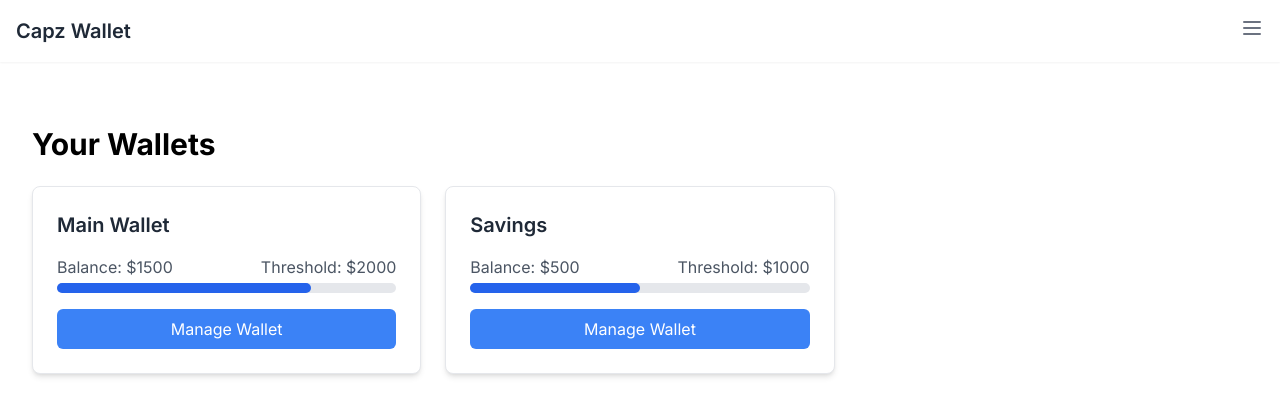
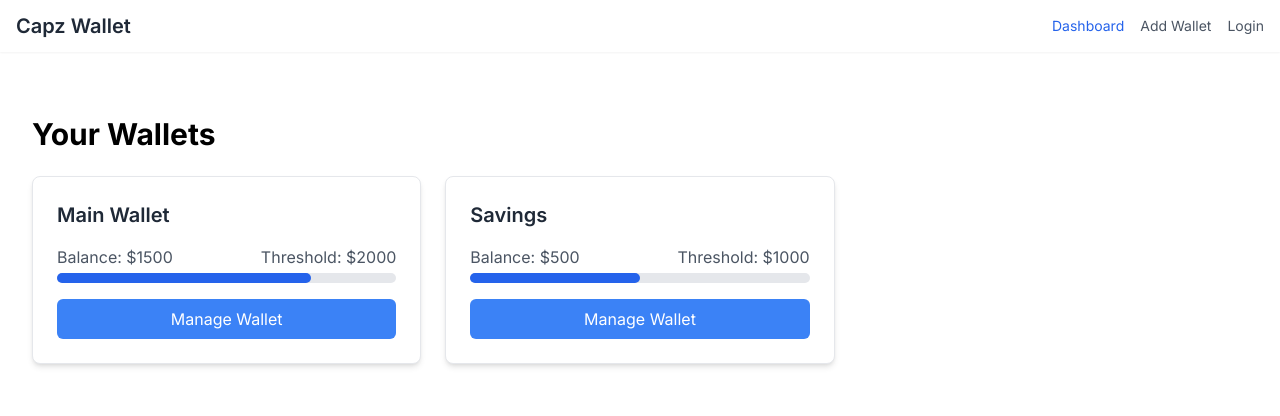
Before and after one commit to syntrofi/capz, a Next.js app: page /dashboard in a window 1280 px wide. Shown: the top 416 px of the page. Built offline with nearby package versions, Linux system fonts and the light colour scheme.

Commit message:
changed Navbar

```diff
--- a/app/layout.tsx
+++ b/app/layout.tsx
@@ -1,7 +1,7 @@
 import './globals.css'
 import type { Metadata } from 'next'
 import { Inter } from 'next/font/google'
-import BurgerMenu from '@/components/BurgerMenu'
+import Navbar from '@/components/Navbar'
 
 const inter = Inter({ subsets: ['latin'] })
 
@@ -18,12 +18,7 @@ export default function RootLayout({
   return (
     <html lang="en">
       <body className={inter.className}>
-        <header className="bg-white shadow-sm">
-          <div className="container mx-auto px-4 py-4 flex justify-between items-center">
-            <h1 className="text-xl font-semibold text-gray-800">Capz Wallet</h1>
-            <BurgerMenu />
-          </div>
-        </header>
+        <Navbar />
         <main className="container mx-auto px-4 py-8">
           {children}
         </main>
--- a/components/NavBar.tsx
+++ b/components/NavBar.tsx
@@ -1,15 +1,48 @@
+'use client'
+
 import Link from 'next/link'
+import { usePathname } from 'next/navigation'
+import { useState } from 'react'
 
 export default function Navbar() {
+  const pathname = usePathname()
+  const [isLoggedIn, setIsLoggedIn] = useState(false) // This should be replaced with actual auth state
+
   return (
-    <nav className="bg-gray-800 text-white p-4">
-      <ul className="flex space-x-4">
-        {/* Use Link components for client-side navigation */}
-        <li><Link href="/" className="hover:underline">Home</Link></li>
-        <li><Link href="/dashboard" className="hover:underline">Dashboard</Link></li>
-        <li><Link href="/wallet" className="hover:underline">Wallet</Link></li>
-        <li><Link href="/login" className="hover:underline">Login</Link></li>
-      </ul>
+    <nav className="bg-white shadow-sm">
+      <div className="container mx-auto px-4 py-3 flex justify-between items-center">
+        <Link href="/dashboard" className="text-xl font-semibold text-gray-800">
+          Capz Wallet
+        </Link>
+        <div className="flex items-center space-x-4">
+          <Link
+            href="/dashboard"
+            className={`text-sm ${pathname === '/dashboard' ? 'text-blue-600' : 'text-gray-600 hover:text-gray-800'}`}
+          >
+            Dashboard
+          </Link>
+          <Link
+            href="/wallet-setup"
+            className={`text-sm ${pathname === '/wallet-setup' ? 'text-blue-600' : 'text-gray-600 hover:text-gray-800'}`}
+          >
+            Add Wallet
+          </Link>
+          {isLoggedIn ? (
+            <button className="text-gray-600 hover:text-gray-800">
+              <svg xmlns="http://www.w3.org/2000/svg" className="h-6 w-6" fill="none" viewBox="0 0 24 24" stroke="currentColor">
+                <path strokeLinecap="round" strokeLinejoin="round" strokeWidth={2} d="M16 7a4 4 0 11-8 0 4 4 0 018 0zM12 14a7 7 0 00-7 7h14a7 7 0 00-7-7z" />
+              </svg>
+            </button>
+          ) : (
+            <Link
+              href="/login"
+              className={`text-sm ${pathname === '/login' ? 'text-blue-600' : 'text-gray-600 hover:text-gray-800'}`}
+            >
+              Login
+            </Link>
+          )}
+        </div>
+      </div>
     </nav>
   )
 }
```
